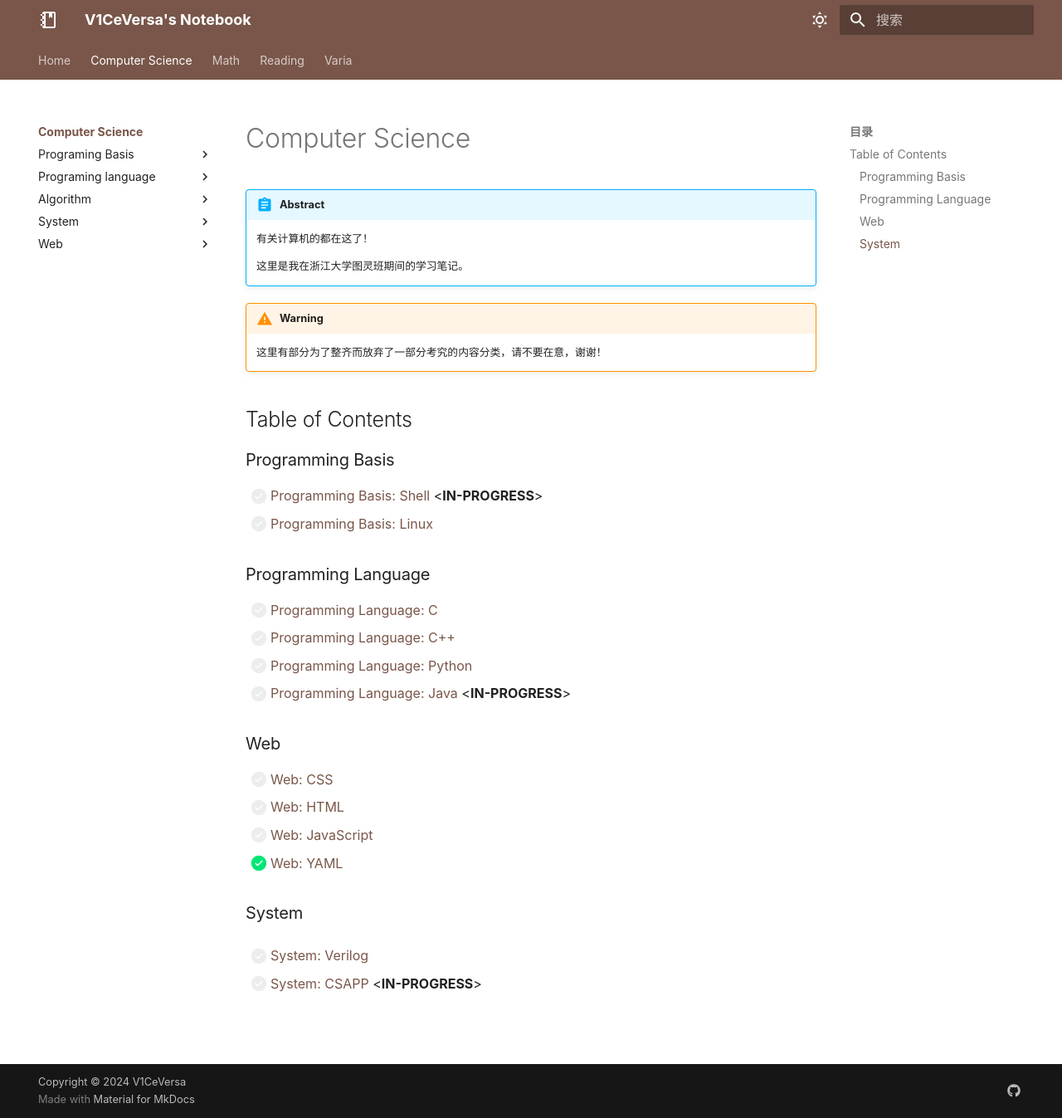
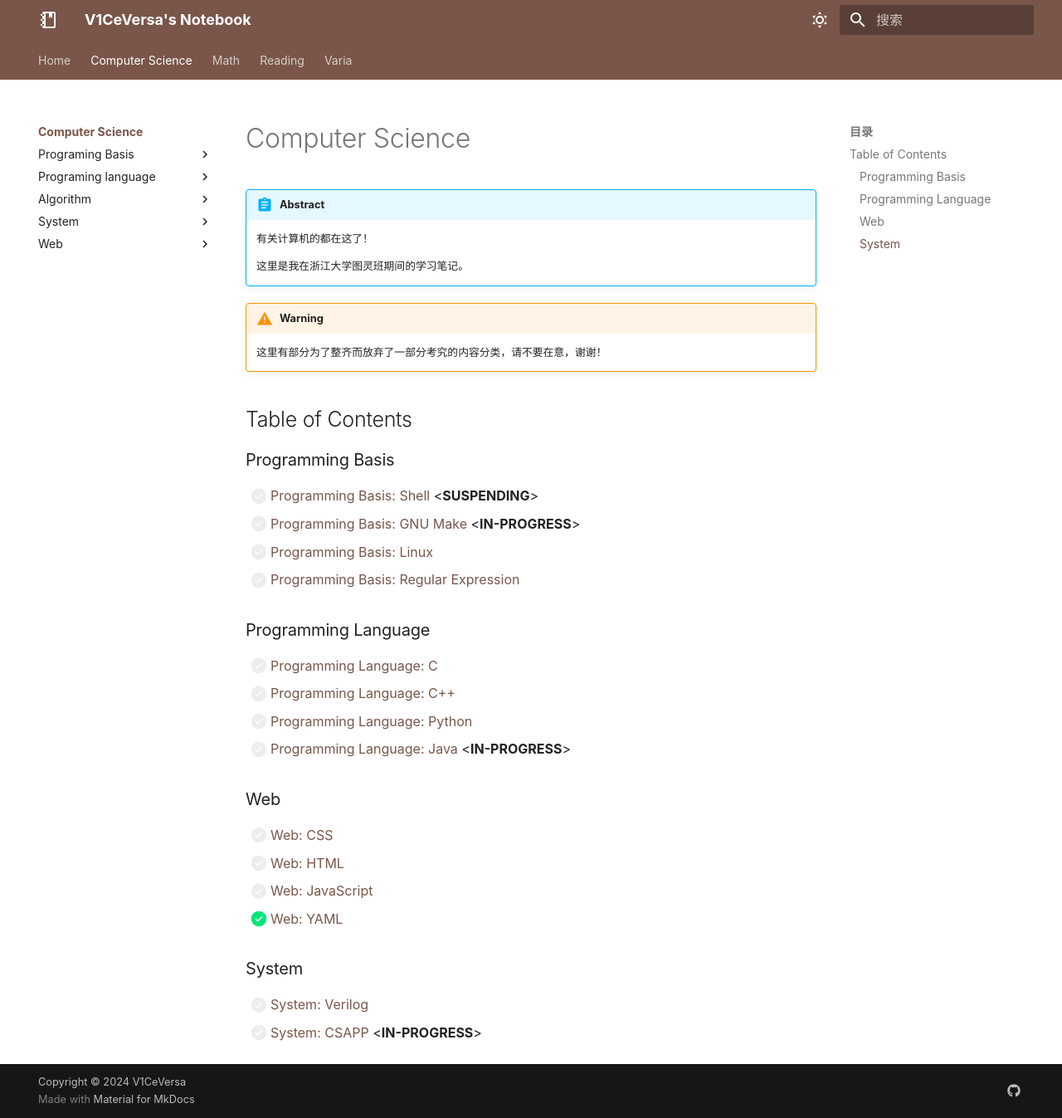
Before and after one commit to V1CeVersaa/V1CeVersaa.github.io, an MkDocs documentation site: the page built from docs/Computer Science/index.md, in a window 1280 px wide and 1347 px high. Shown: the whole window at 83% size. Built offline with MkDocs 1.6.1 and Material for MkDocs 9.7.7, drawn with Linux system fonts in a browser that asks for light colours; nearby versions of some CDN libraries; some web fonts are replaced; comment, search, counter and statistics services are not loaded; a style sheet for code colours, icons or effects is not loaded.

Commit message:
update: 240319 ver2

```diff
--- a/docs/Computer Science/index.md
+++ b/docs/Computer Science/index.md
@@ -12,8 +12,10 @@
 
 ### Programming Basis
 
-- [ ] [Programming Basis: Shell](./Programming%20Basis/Shell.md) <**IN-PROGRESS**>
+- [ ] [Programming Basis: Shell](./Programming%20Basis/Shell.md) <**SUSPENDING**>
+- [ ] [Programming Basis: GNU Make](./Programming%20Basis/GNU%20Make.md) <**IN-PROGRESS**>
 - [ ] [Programming Basis: Linux](./Programming%20Basis/Linux.md)
+- [ ] [Programming Basis: Regular Expression](./Programming%20Basis/Regular%20Expression.md)
 
 ### Programming Language
 
@@ -32,5 +34,4 @@
 ### System
 
 - [ ] [System: Verilog](./System/Verilog.md)
-
 - [ ] [System: CSAPP](./System/CSAPP.md) <**IN-PROGRESS**>
```
Also changed, not shown: docs/index.md (+1 -0 lines).
